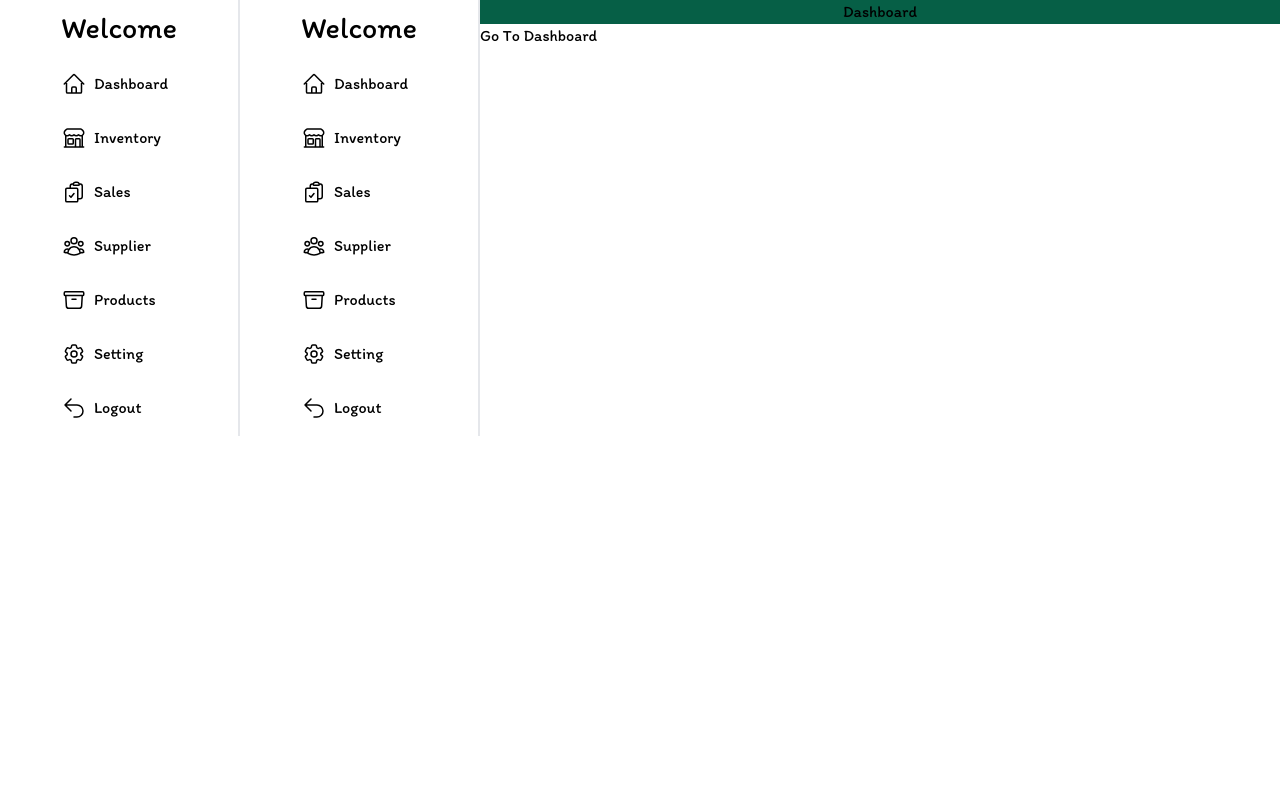
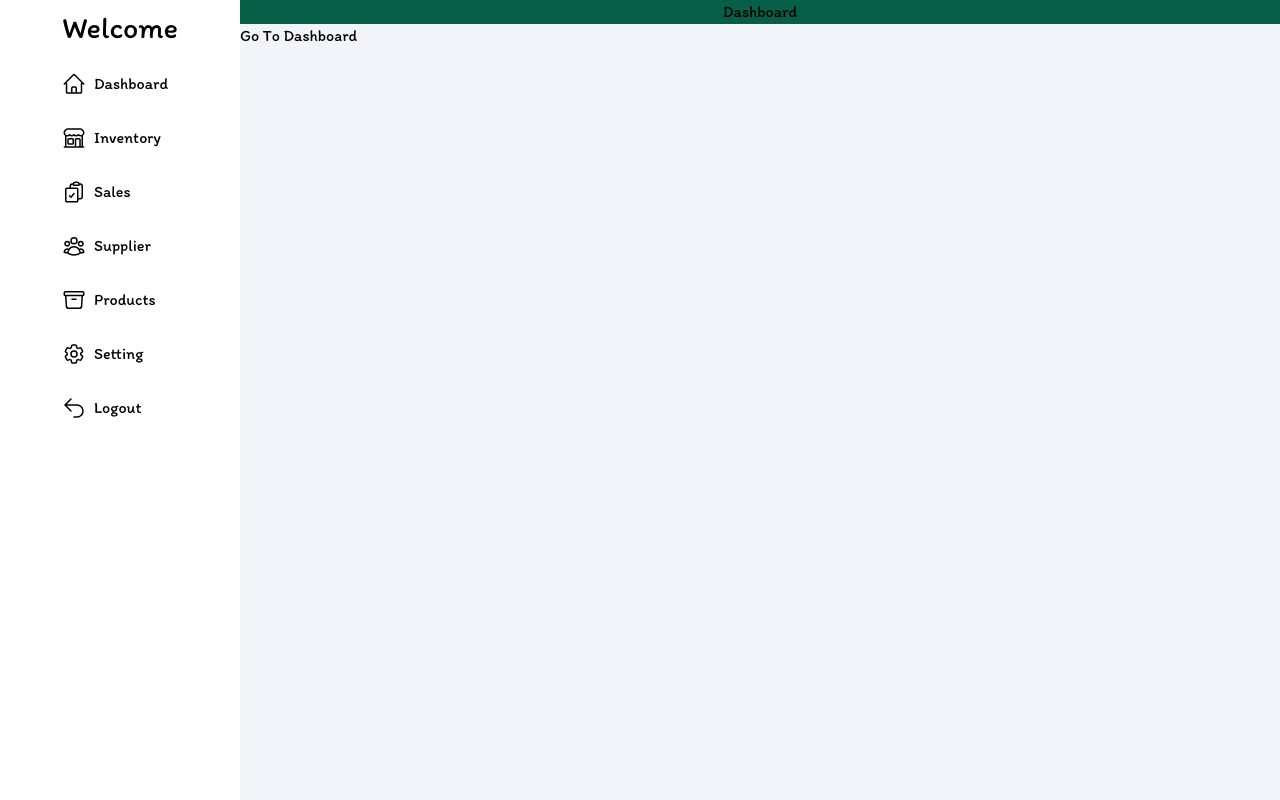
Before and after one commit to Michael-HTA/store-management-ui, a Next.js app: page / in a window 1280 px wide. Built offline with nearby package versions, Linux system fonts and the light colour scheme.

Commit message:
layout color adjust

```diff
--- a/components/Header.js
+++ b/components/Header.js
@@ -26,7 +26,7 @@ export default function Header(props) {
           onKeyDown={handleSearch}
         />
       </div> : <div className='col-span-2 '></div>}
-      <div className="col-span-8">{headerName}</div>
+      <div className="col-span-8 text-2xl">{headerName}</div>
       <div className="col-span-2 me-1 h-9 flex">
         <div className='w-full h-full'>
             <p className='text-xs'>Uroos Fatima</p>
--- a/components/Navigator.js
+++ b/components/Navigator.js
@@ -11,6 +11,7 @@ import {
   ArchiveBoxIcon
 } from "@heroicons/react/24/outline";
 import Link from 'next/link';
+
 
 const Navigator = () => {
   const path = usePathname()
@@ -27,7 +28,7 @@ const Navigator = () => {
   ];
 
   return (
-    <nav className='w-60 h-full border-r-2'>
+    <nav className='w-60 h-full'>
       <header className='text-center p-2.5 text-3xl'>Welcome</header>
       <ul>
         {links.map((link) => (
--- a/src/app/globals.css
+++ b/src/app/globals.css
@@ -4,11 +4,10 @@
 @tailwind components;
 @tailwind utilities;
 
-/* :root {
-  --foreground-rgb: 0, 0, 0;
-  --background-start-rgb: 214, 219, 220;
-  --background-end-rgb: 255, 255, 255;
-} */
+:root {
+  --font-itim: 'Itim', sans-serif;
+  --font-roboto: 'Roboto', sans-serif;
+}
 
 *{
   margin: 0;
--- a/src/app/layout.js
+++ b/src/app/layout.js
@@ -1,21 +1,25 @@
 import "./globals.css";
 import Navigator from "../../components/Navigator";
+
+
+
 export const metadata = {
   title: "Store Management",
   description: "Store Management Application",
 };
 
+
 export default function RootLayout({ children }) {
   return (
     <html lang="en">
-      <body className="overflow-y-hidden overflow-x-auto">
-      <div className="flex">
-            <div className="flex-none">
-               <Navigator></Navigator>
-            </div>
-            <div className="flex-1">
-                {children}
-            </div>
+      <body className='overflow-y-hidden overflow-x-auto'>
+        <div className="flex">
+          <div className="flex-none h-screen">
+            <Navigator></Navigator>
+          </div>
+          <div className="flex-1 bg-slate-100">
+            {children}
+          </div>
         </div >
       </body>
     </html >
--- a/src/app/page.js
+++ b/src/app/page.js
@@ -1,20 +1,12 @@
 import Link from "next/link";
-import Navigator from "../../components/Navigator";
 
 export default function Home() {
   return (
     <>
-      <div className="flex">
-        <div className="flex-none m-0 p-0">
-          <Navigator />
-        </div>
-        <div className="flex-1 m-0 p-0">
-          <div className=" text-center bg-emerald-800">
-            Dashboard
-          </div>
-          <Link href="/dashboard">Go To Dashboard</Link>
-        </div>
-      </div>
+      <p className=" text-center bg-emerald-800">
+        Dashboard
+      </p>
+      <Link href="/dashboard">Go To Dashboard</Link>
     </>
   );
 }
```
Also changed, not shown: package.json (+6 -3 lines), 1 other file (tests, documents, lock files or other folders).
